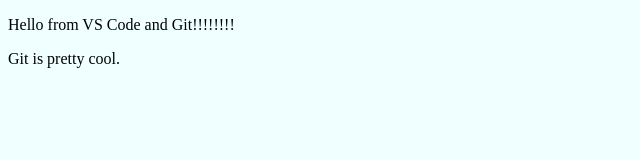
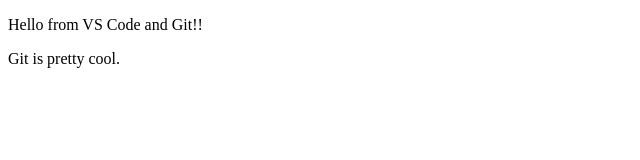
Before and after one commit to dongithub2020/vscode-git, a plain HTML site: page index.html in a window 1280 px wide. Shown: the whole page, without its empty margins (0-640 px from the left). Drawn offline with Linux system fonts and the light colour scheme.

Commit message:
delete css

```diff
--- a/index.html
+++ b/index.html
@@ -4,10 +4,10 @@
     <meta charset="UTF-8">
     <meta name="viewport" content="width=device-width, initial-scale=1.0">
     <title>Hello from VS Code and Git</title>
-    <link rel="stylesheet" href="./styles.css">
 </head>
 <body>
-    <p>Hello from VS Code and Git!!!!!!!!</p>
+    <p>Hello from VS Code and Git!!</p>
     <p>Git is pretty cool.</p>
+    <br>
 </body>
 </html>
--- a/styles.css
+++ /dev/null
@@ -1,3 +0,0 @@
-body {
-    background-color: azure;
-}
```
